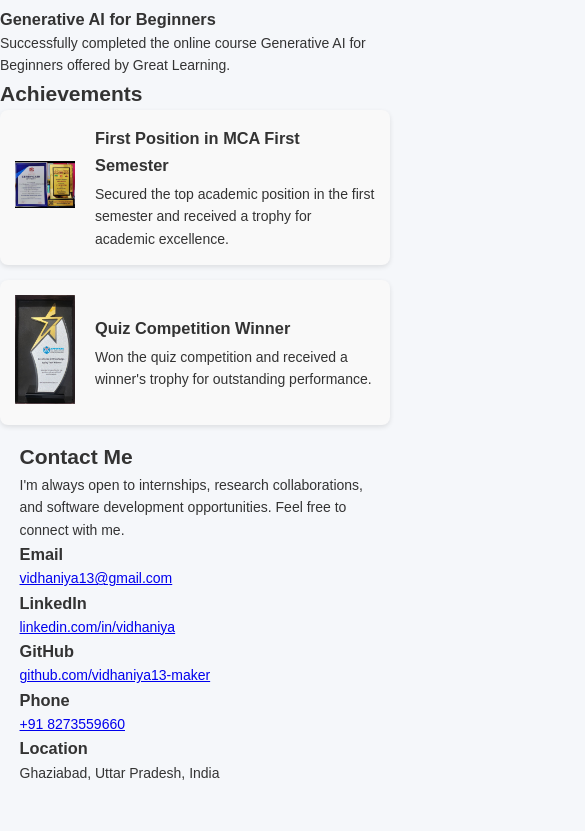
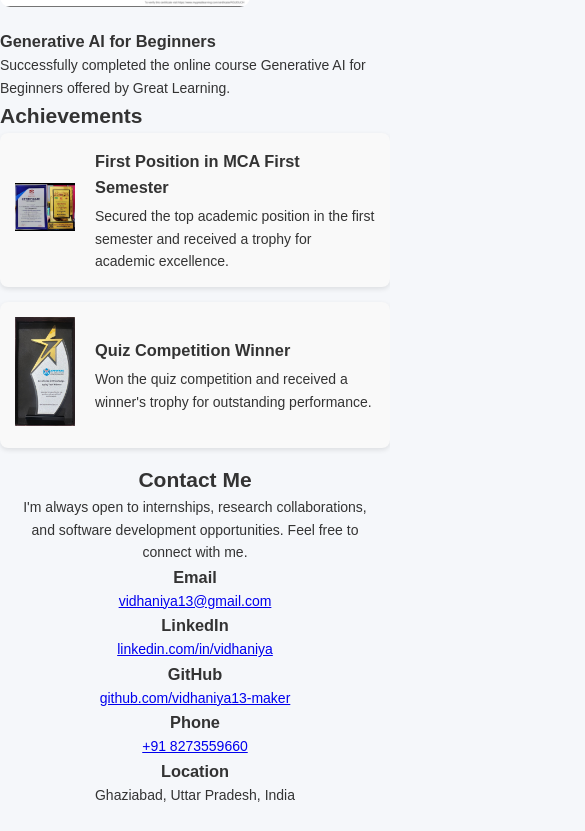
Before and after one commit to vidhaniya13-maker/my-portfolio, a plain HTML site: page index.html in a window 390 px wide. Shown: the part 3406-4237 px from the top of the page, 585 px wide, since content can reach past the window. Drawn offline with Linux system fonts and the light colour scheme.

Commit message:
fixed mobile responsive issue

```diff
--- a/style.css
+++ b/style.css
@@ -193,3 +193,22 @@
 .achievement-details p {
     margin: 0;
 }
+/* Mobile screen ke liye sab kuch simple aur fit krne ke liye */
+@media (max-width: 768px) {
+  * {
+    box-sizing: border-box;
+  }
+
+  body, html, div, section, nav {
+    max-width: 100% !important;
+    overflow-x: hidden; /* Side scroll khatam karne ke liye */
+  }
+
+  /* Jo bhi chizen side-by-side hain, unhe ek ke niche ek krne ke liye */
+  .hero-section, .container, main, header, nav {
+    display: flex !important;
+    flex-direction: column !important;
+    align-items: center !important;
+    text-align: center !important;
+  }
+}
```
